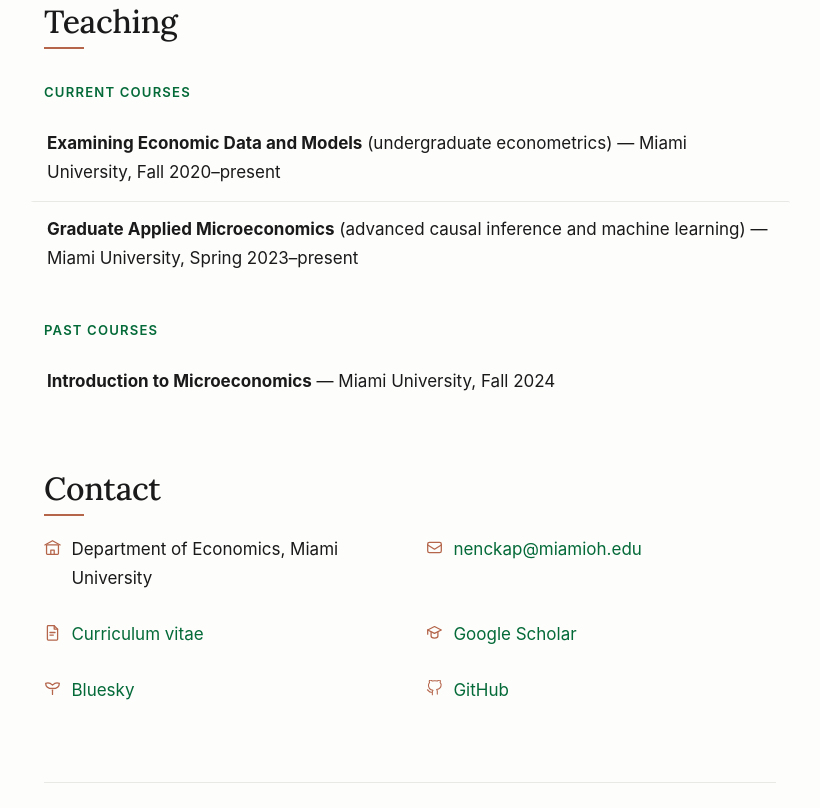
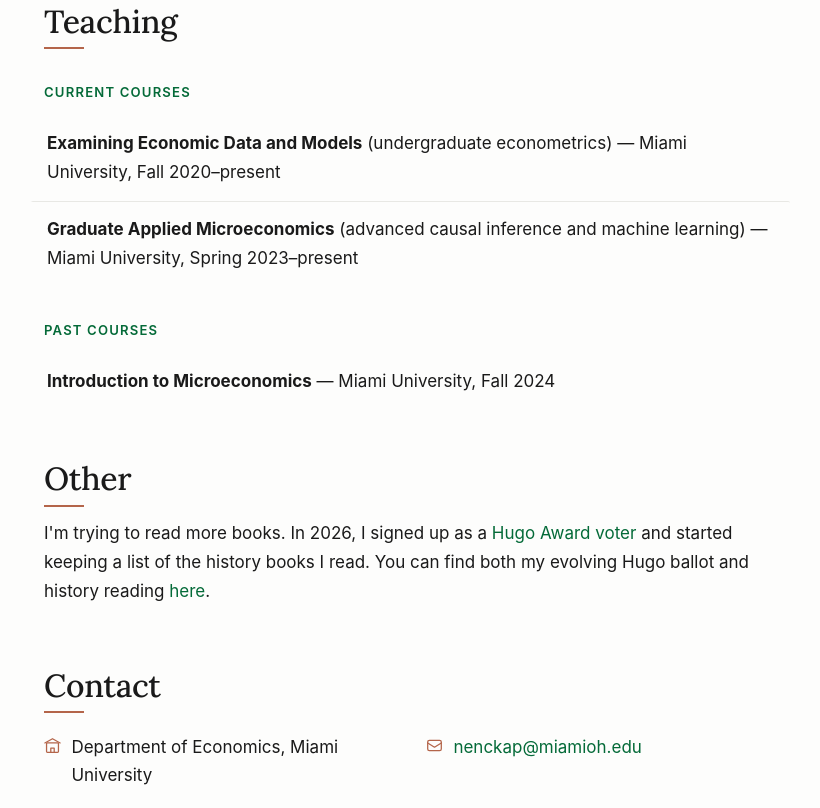
Before and after one commit to peternka/peternka.github.io, a plain HTML site: page index.html in a window 1280 px wide. Shown: the part 1992-2800 px from the top of the page, without its empty margins (230-1050 px from the left). Drawn offline with Linux system fonts and the light colour scheme; a web font is replaced by a local one.

Commit message:
Add files via upload

```diff
--- a/index.html
+++ b/index.html
@@ -381,6 +381,7 @@
   <a href="cv.pdf">CV</a>
   <a href="#research" data-section="research">Research</a>
   <a href="#teaching" data-section="teaching">Teaching</a>
+  <a href="#other"    data-section="other">Other</a>
   <a href="#contact"  data-section="contact">Contact</a>
   <button id="theme-toggle" aria-label="Toggle dark mode" title="Toggle dark mode">
     <!-- sun icon (shown in dark mode) -->
@@ -538,6 +539,15 @@
   <strong>Introduction to Microeconomics</strong> — Miami University, Fall 2024
 </div>
 
+<h2 id="other">Other</h2>
+
+<p>
+  I'm trying to read more books. In 2026, I signed up as a
+  <a href="https://reactormag.com/anyone-can-vote-in-the-hugo-awards-and-heres-how/">Hugo Award voter</a>
+  and started keeping a list of the history books I read. You can find both my evolving Hugo ballot and history reading
+  <a href="https://docs.google.com/spreadsheets/d/1roJ9-qCq1F5MzMuF2Fux5Vo4ZJw5U5BiROTpaOUI9C0/edit?usp=sharing">here</a>.
+</p>
+
 <h2 id="contact">Contact</h2>
 
 <ul class="contact-list">
@@ -619,7 +629,7 @@
 
   /* Active nav via IntersectionObserver */
   var navLinks = document.querySelectorAll('nav a[data-section]');
-  var sectionIds = ['about', 'research', 'teaching', 'contact'];
+  var sectionIds = ['about', 'research', 'teaching', 'other', 'contact'];
   var sections = sectionIds.map(function(id) { return document.getElementById(id); }).filter(Boolean);
 
   function setActive(id) {
```
